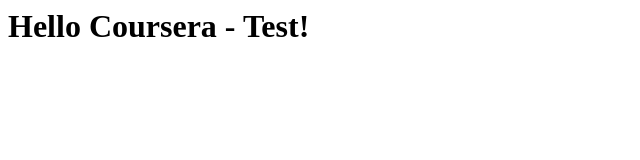
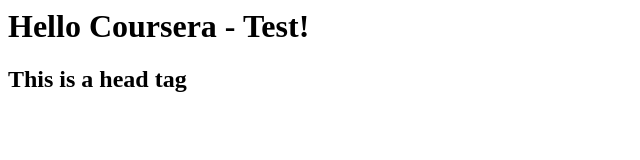
Before and after one commit to yuvi09/coursera-test, a plain HTML site: page index.html in a window 1280 px wide. Shown: the whole page, without its empty margins (0-640 px from the left). Drawn offline with Linux system fonts and the light colour scheme.

Commit message:
New Folder

```diff
--- a/index.html
+++ b/index.html
@@ -4,5 +4,6 @@
     </head>
     <body>
         <h1>Hello Coursera - Test! </h1>
+        <h2>This is a head tag</h2>
     </body>
 </html>
```
Also changed, not shown: module1-solution/README.txt (added).
